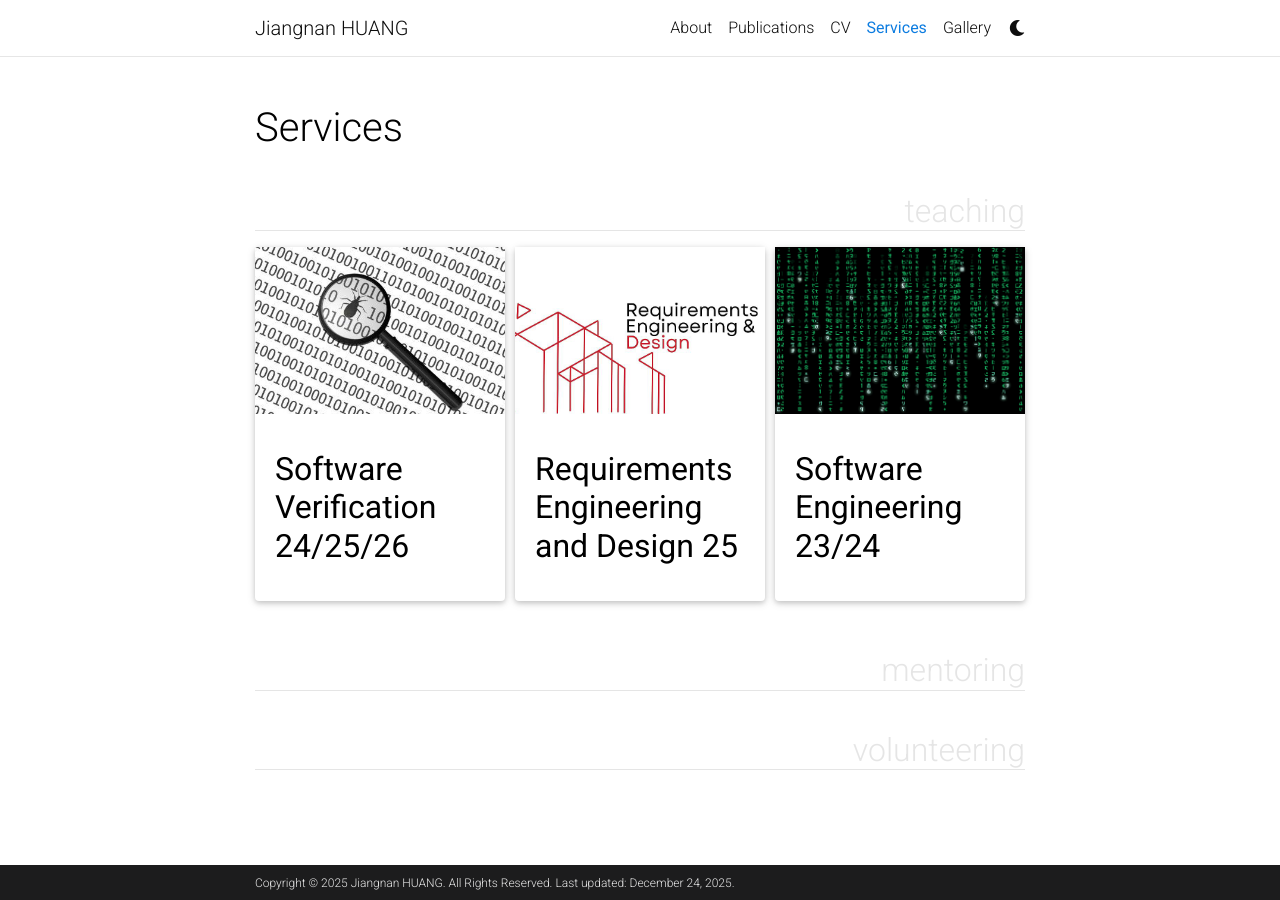
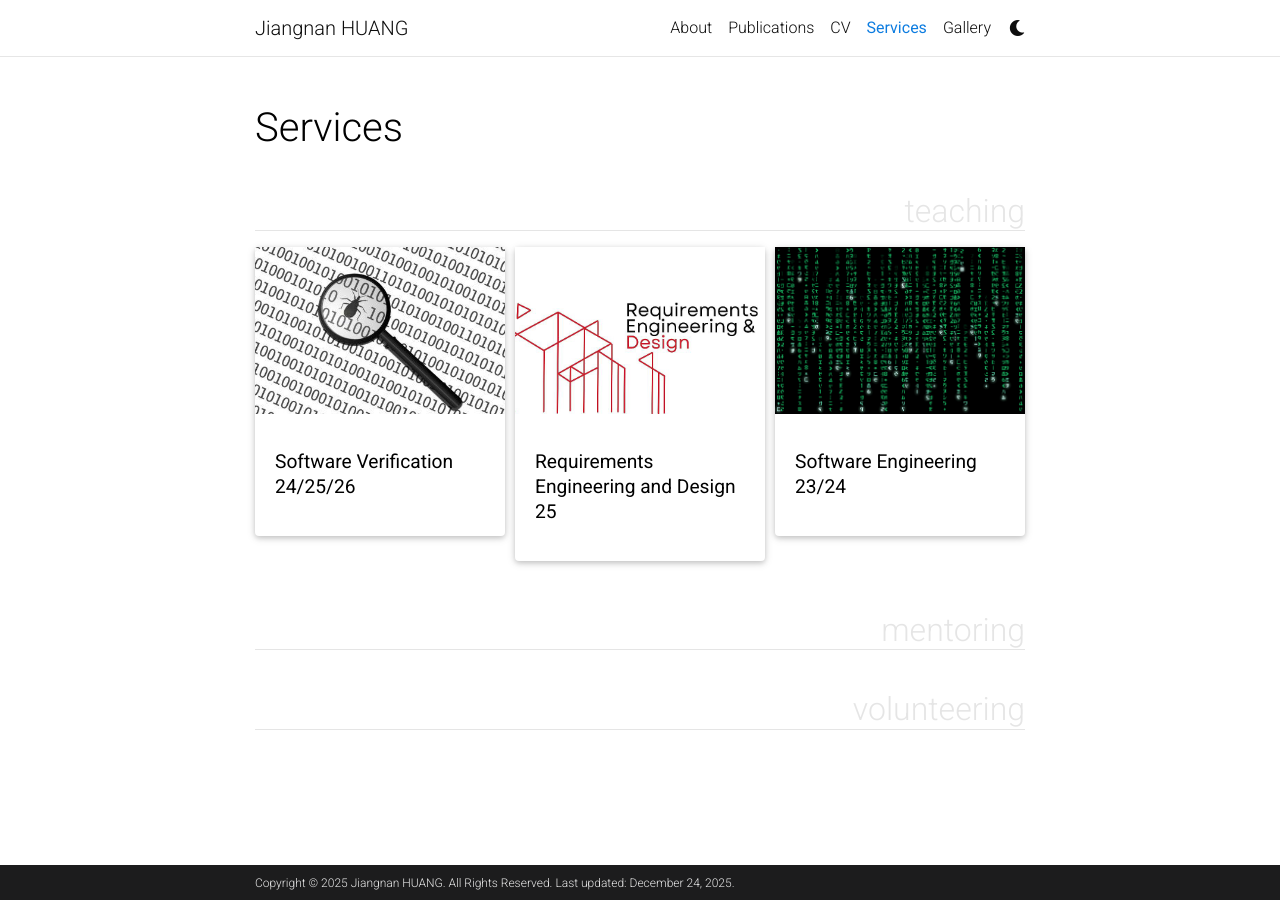
Before and after one commit to jiangnanpro/jiangnanpro.github.io, a Jekyll site: the page built from _pages/services.md, in a window 1280 px wide. Built offline with Jekyll 4.4.1, drawn with Linux system fonts in a browser that asks for light colours; comment, search, counter and statistics services are not loaded; a style sheet for code colours, icons or effects is not loaded.

Commit message:
update website

```diff
--- a/_sass/_base.scss
+++ b/_sass/_base.scss
@@ -423,6 +423,11 @@ footer.sticky-bottom {
     }
   }
 
+  .card-title {
+    font-size: 1.2rem;
+    line-height: 1.3;
+  }
+
   .card {
     img {
       width: 100%;
```
